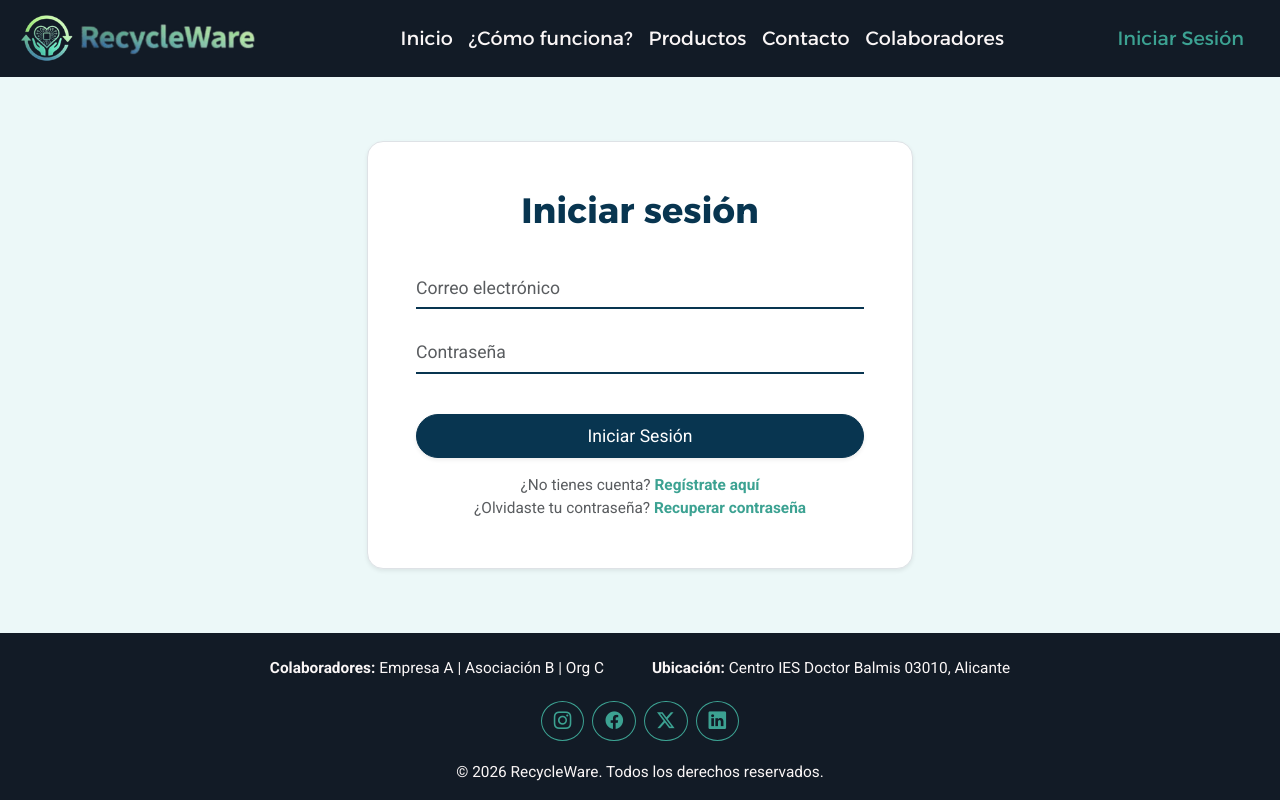
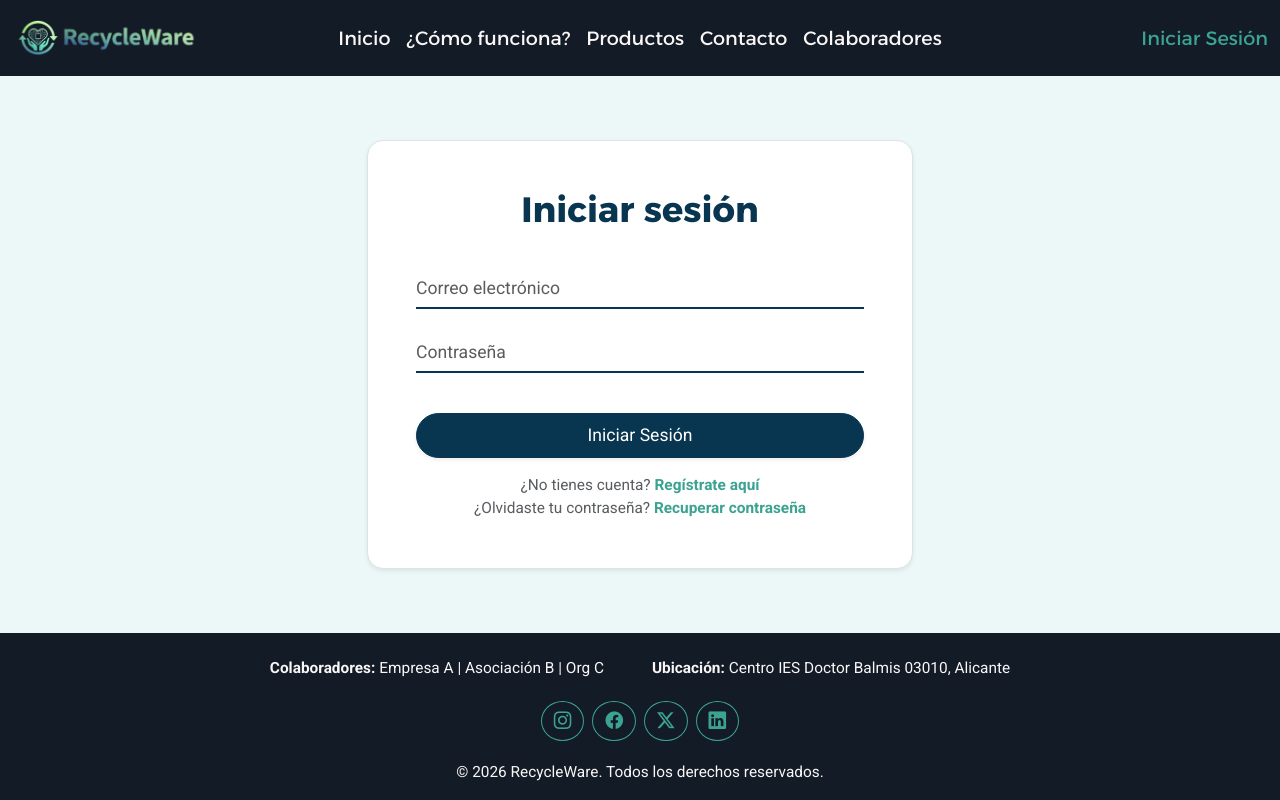
Before and after one commit to RecyclewareDAW/RecycleWare---ReactFronted, a React (Vite) app: page /login in a window 1280 px wide. Built offline with nearby package versions, Linux system fonts and the light colour scheme.

Commit message:
Header centrado sin solapar, responsive, y /productos anclado al header

```diff
--- a/src/components/Header.jsx
+++ b/src/components/Header.jsx
@@ -12,164 +12,148 @@ export default function Navbar() {
   const [usuario, setUsuario] = useState(null);
 
   useEffect(() => {
+    // 1. Lógica de Rutas
     if (location.pathname === '/login') {
       setActiveLink('#login');
+    } else if (location.pathname === '/ranking') {
+      setActiveLink('/ranking');
+    } else if (location.pathname === '/productos') { // <--- Nueva condición
+      setActiveLink('/productos');
     } else if (location.pathname.startsWith('/solicitud')) {
       setActiveLink('#categorias');
-    } else if (location.pathname === '/ranking') {
-      setActiveLink('/ranking');
     } else if (location.pathname === '/') {
       setActiveLink(location.hash || '#inicio');
     }
 
-    // Comprobar si hay un usuario logueado cada vez que cambia la ruta
+    // 2. Cargar usuario
     const usuarioGuardado = localStorage.getItem('usuarioRecycleware');
-    if (usuarioGuardado) {
-      setUsuario(JSON.parse(usuarioGuardado)); // Convertimos el texto de memoria a un Objeto
-    } else {
-      setUsuario(null); // Si no hay nadie, limpiamos el estado
-    }
+    setUsuario(usuarioGuardado ? JSON.parse(usuarioGuardado) : null);
 
-    // Si no estamos en la ruta raíz ('/'), no intentamos calcular el scroll
+    // 3. Lógica de Scroll (SOLO si estamos en la raíz '/')
     if (location.pathname !== '/') return;
 
     const handleScroll = () => {
       const sections = ['inicio', 'categorias', 'info', 'contacto'];
       let currentSection = '';
 
+      const isAtBottom = (window.innerHeight + window.scrollY) >= document.documentElement.scrollHeight - 10;
+
+      if (isAtBottom) {
+        currentSection = '#contacto';
+      } else {
         sections.forEach((id) => {
           const element = document.getElementById(id);
           if (element) {
             const rect = element.getBoundingClientRect();
-
-          if (rect.top <= 150 && rect.bottom >= 150) {
+            if (rect.top <= 120 && rect.bottom >= 120) {
               currentSection = `#${id}`;
             }
           }
         });
+      }
 
-      if (currentSection !== '') {
+      if (currentSection !== '' && currentSection !== activeLink) {
         setActiveLink(currentSection);
       }
     };
 
     window.addEventListener('scroll', handleScroll);
-
-    // Ejecutamos una vez al inicio para que detecte dónde estamos al cargar
-    handleScroll();
+    handleScroll(); // Ejecución inicial
 
     return () => window.removeEventListener('scroll', handleScroll);
-  }, [location.pathname, location.hash]); // Escuchamos cambios en la ruta
-
+  }, [location.pathname, location.hash]); // Quitamos activeLink de las dependencias para evitar bucles
   return (
     <header className='sticky-top'>
       <nav className="navbar navbar-expand-lg bg-dark">
-        <div className="container-fluid">
-          <Link className="navbar-brand d-flex align-items-center" to="/#inicio" onClick={() => setActiveLink('#inicio')}>
+        <div className="container-fluid d-block"> {/* Permite el despliegue vertical en móvil */}
+
+          {/* FILA PRINCIPAL */}
+          <div className="row align-items-center m-0 g-0 w-100 position-relative" style={{ minHeight: '60px' }}>
+
+            {/* Logo */}
+            <div className="col-6 col-lg-3 d-flex justify-content-start">
+              <Link className="navbar-brand m-0" to="/#inicio" onClick={() => setActiveLink('#inicio')}>
                 <img src={logo} alt="RecycleWare logo" className="logo" />
               </Link>
+            </div>
 
-          <button className="navbar-toggler" type="button" data-bs-toggle="collapse"
-            data-bs-target="#navbarSupportedContent" aria-controls="navbarSupportedContent"
-            aria-expanded="false" aria-label="Toggle navigation">
+            {/* Espacio para el Nav en Escritorio (Invisible pero reserva el hueco central) */}
+            <div className="col-lg-8 d-none d-lg-block"></div>
+
+            {/* Derecha: Perfil en PC / Hamburguesa en móvil */}
+            <div className="col-6 col-lg-1 d-flex justify-content-end align-items-center">
+              <div className="d-none d-lg-block">
+                {usuario ? (
+                  <div className="nav-item dropdown">
+                    <a className="nav-link dropdown-toggle text-white d-flex align-items-center fw-bold"
+                      href="#" role="button" data-bs-toggle="dropdown">
+                      <i className="bi bi-person-circle fs-4 me-2 text-success"></i>
+                      {usuario.nombre}
+                    </a>
+                    <ul className="dropdown-menu dropdown-menu-end mt-2 shadow border-0">
+                      <li><Link className="dropdown-item" to="/perfil"><i className="bi bi-gear-fill me-2 text-secondary"></i>Mi Perfil</Link></li>
+                      <li><hr className="dropdown-divider" /></li>
+                      <li><ButtonLogout className="dropdown-item text-danger fw-bold" onLogout={() => setUsuario(null)}><i className="bi bi-box-arrow-right me-2"></i>Cerrar Sesión</ButtonLogout></li>
+                    </ul>
+                  </div>
+                ) : (
+                  <Link to="/login"
+                    className={`iniciar-sesion text-decoration-none text-nowrap ${activeLink === '#login' ? 'active' : ''}`}
+                    onClick={() => setActiveLink('#login')}>
+                    Iniciar Sesión
+                  </Link>
+                )}
+              </div>
+
+              <button className="navbar-toggler ms-2" type="button" data-bs-toggle="collapse"
+                data-bs-target="#navbarSupportedContent">
                 <i className="bi bi-list"></i>
               </button>
+            </div>
+          </div>
 
+          {/* MENÚ DESPLEGABLE */}
           <div className="collapse navbar-collapse" id="navbarSupportedContent">
-            <ul className="navbar-nav mx-auto mb-2 mb-lg-0 align-items-lg-center">
-
+            <ul className="navbar-nav mx-auto mb-2 mb-lg-0 align-items-center text-center">
               <li className="nav-item">
-                <Link
-                  className={`nav-link ${activeLink === '#inicio' ? 'active' : ''}`}
-                  to="/#inicio"
-                  onClick={() => setActiveLink('#inicio')}
-                >
-                  Inicio
-                </Link>
+                <Link className={`nav-link ${activeLink === '#inicio' ? 'active' : ''}`} to="/#inicio" onClick={() => setActiveLink('#inicio')}>Inicio</Link>
+              </li>
+              <li className="nav-item">
+                <Link className={`nav-link text-nowrap ${activeLink === '#info' ? 'active' : ''}`} to="/#info" onClick={() => setActiveLink('#info')}>¿Cómo funciona?</Link>
               </li>
               <li className="nav-item">
                 <Link
-                  className={`nav-link text-nowrap ${activeLink === '#info' ? 'active' : ''}`}
-                  to="/#info"
-                  onClick={() => setActiveLink('#info')}
-                >
-                  ¿Cómo funciona?
-                </Link>
-              </li>
-              <li className="nav-item">
-                <Link
-                  className={`nav-link ${activeLink === '#categorias' ? 'active' : ''}`}
-                  to="/#categorias"
-                  onClick={() => setActiveLink('#categorias')}
+                  className={`nav-link ${activeLink === '#categorias' || activeLink === '/productos' ? 'active' : ''}`}
+                  to="/productos"
+                  onClick={() => setActiveLink('/productos')}
                 >
                   Productos
                 </Link>
               </li>
               <li className="nav-item">
-                <Link
-                  className={`nav-link ${activeLink === '#contacto' ? 'active' : ''}`}
-                  to="/#contacto"
-                  onClick={() => setActiveLink('#contacto')}
-                >
-                  Contacto
-                </Link>
+                <Link className={`nav-link ${activeLink === '#contacto' ? 'active' : ''}`} to="/#contacto" onClick={() => setActiveLink('#contacto')}>Contacto</Link>
               </li>
               <li className="nav-item">
-                <Link
-                  className={`nav-link ${activeLink === '/ranking' ? 'active' : ''}`}
-                  to="/ranking"
-                  onClick={() => setActiveLink('/ranking')}
-                >
-                  Colaboradores
-                </Link>
+                <Link className={`nav-link ${activeLink === '/ranking' ? 'active' : ''}`} to="/ranking" onClick={() => setActiveLink('/ranking')}>Colaboradores</Link>
               </li>
 
-            </ul>
-
-            <div className="d-flex flex-column flex-lg-row align-items-lg-center">
-
-              {/* RENDERIZADO CONDICIONAL DEL USUARIO */}
+              {/* Solo visible en hamburguesa móvil */}
+              <li className="nav-item d-lg-none border-top mt-2 pt-2 w-100">
                 {usuario ? (
-                // SI HAY USUARIO
-                <div className="nav-item dropdown ms-lg-2">
-                  <a
-                    className="nav-link dropdown-toggle text-white d-flex align-items-center fw-bold"
-                    href="#"
-                    role="button"
-                    data-bs-toggle="dropdown"
-                    aria-expanded="false"
-                  >
-                    <i className="bi bi-person-circle fs-4 me-2 text-success"></i>
-                    {usuario.nombre}
-                  </a>
-                  <ul className="dropdown-menu dropdown-menu-end mt-2 shadow border-0 rounded-3">
-                    <li>
-                      <Link className="dropdown-item py-2 text-dark" to="/perfil">
-                        <i className="bi bi-gear-fill me-2 text-secondary"></i>Mi Perfil
-                      </Link>
-                    </li>
-                    <li><hr className="dropdown-divider" /></li>
-                    <li>
-                      <ButtonLogout
-                        className="dropdown-item text-danger py-2 fw-bold"
-                        onLogout={() => setUsuario(null)}>
-                        <i className="bi bi-box-arrow-right me-2"></i>Cerrar Sesión
+                  <>
+                    <div className="text-success fw-bold py-2">Hola, {usuario.nombre}</div>
+                    <Link className="nav-link" to="/perfil">Mi Perfil</Link>
+                    <ButtonLogout className="nav-link text-danger w-100 bg-transparent border-0" onLogout={() => setUsuario(null)}>
+                      Cerrar Sesión
                     </ButtonLogout>
+                  </>
+                ) : (
+                  <Link className="nav-link" to="/login" onClick={() => setActiveLink('#login')}>Iniciar Sesión</Link>
+                )}
               </li>
             </ul>
           </div>
-              ) : (
-                // SI NO HAY USUARIO
-                <Link
-                  to="/login"
-                  className={`iniciar-sesion text-nowrap text-decoration-none pb-2 pe-4 pb-lg-0 ${activeLink === '#login' ? 'active' : ''}`}
-                  onClick={() => setActiveLink('#login')}
-                >
-                  Iniciar Sesión
-                </Link>
-              )}
-            </div>
-          </div>
+
         </div>
       </nav>
     </header>
--- a/src/scss/_header.scss
+++ b/src/scss/_header.scss
@@ -1,14 +1,25 @@
+.navbar {
 
-.navbar {
-    position: relative;
+    // Ajuste para PC
+    @media (min-width: 992px) {
+        .container-fluid {
+            position: relative; // Para que el absolute se base en este contenedor
+        }
 
-    .container-fluid {
-        position: relative;
+        .navbar-collapse {
+            // Subimos el menú a la misma línea que el logo y el usuario
+            position: absolute;
+            left: 50%;
+            top: 50%;
+            transform: translate(-50%, -50%);
+            width: auto;
+            z-index: 1000;
+        }
     }
 
     .logo {
         // clamp(MÍNIMO, TAMAÑO DINÁMICO, MÁXIMO)
-        height: clamp(2rem, 4vw, 3.2rem);
+        height: clamp(2rem, 3vw, 3rem);
         width: auto;
         object-fit: contain; // Mantiene la proporción sin deformarse
     }
```
Lines whose indentation alone changed are shown as unchanged.
